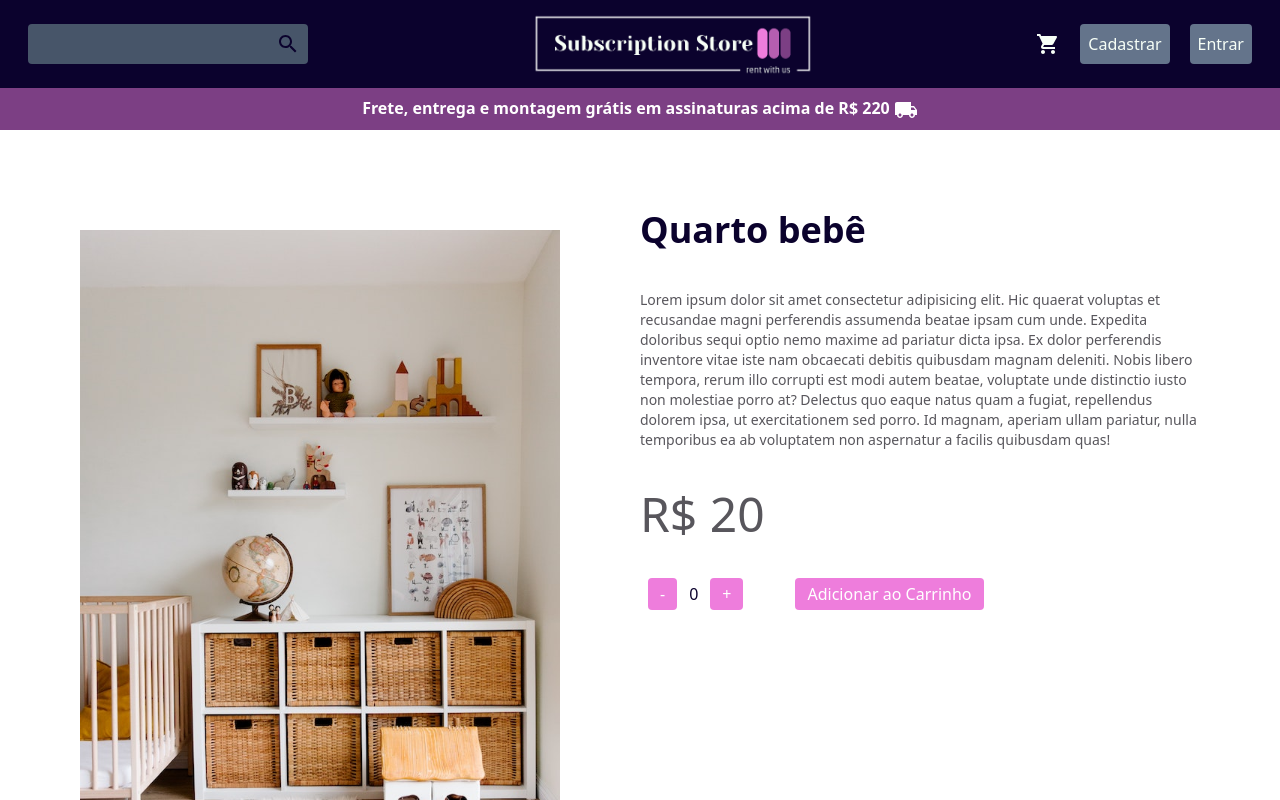
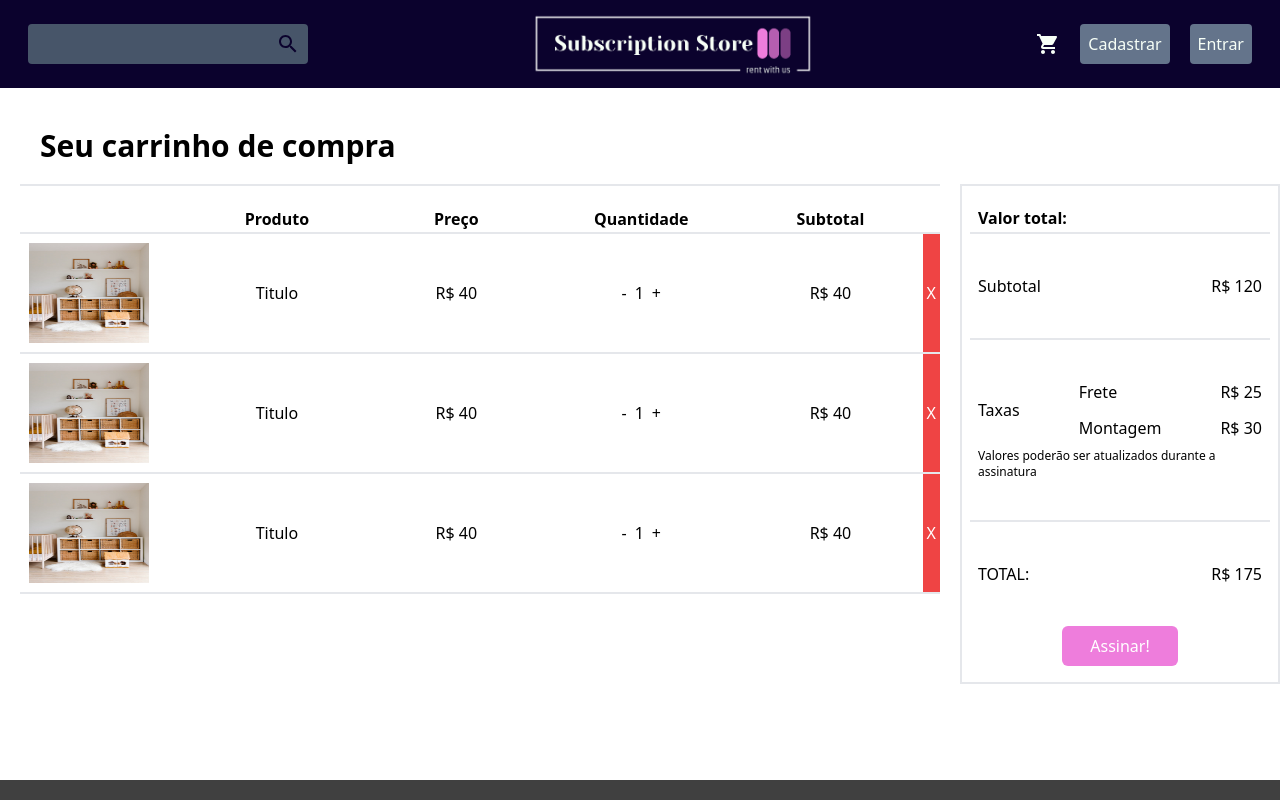
Before and after one commit to rsouzaf07/SubscriptionStore, a React (Vite) app in the folder client/: page / in a window 1280 px wide. Shown: the top 800 px of the page. Built offline with nearby package versions, Linux system fonts and the light colour scheme.

Commit message:
adding responsivity in the page of checkout

```diff
--- a/client/src/App.tsx
+++ b/client/src/App.tsx
@@ -13,7 +13,7 @@ function App() {
 
   return (
    <>
-    <Product/>
+    <Cart/>
    </>
   )
 }
--- a/client/src/Component/CheckOut.tsx
+++ b/client/src/Component/CheckOut.tsx
@@ -2,7 +2,7 @@ import React from 'react'
 
 export default function CheckOut() {
   return (
-    <section className='border-2 h-[500px]  w-[320px] my-[96px] '>
+    <section className='border-2 h-[500px] w-[320px] max-md:mx-auto my-[96px] '>
       <h2 className='mx-2 px-2 mt-5 font-bold pb-[2px] border-b-2'>Valor total:</h2>
       <div className='flex mx-2 px-2 py-10 justify-between border-b-2'>
         <p>Subtotal</p>
--- a/client/src/Component/ProductCart.tsx
+++ b/client/src/Component/ProductCart.tsx
@@ -2,16 +2,48 @@ import React from 'react'
 
 export default function ProductCart() {
   return (
-    <div className='w-9/12'>
+    <div className='md:w-9/12'>
       <h2 className='m-5 p-5 text-3xl font-bold pb-5 border-b-2'>Seu carrinho de compra</h2>
       <div className='m-5'>
         <table className='mb-20'>
-          <tr className='w-3/4 mb-10 border-b-2'>
+          <thead className='w-3/4 mb-10 border-b-2'>
             <th className='w-[250px]'></th>
             <th className='w-[250px]'>Produto</th>
             <th className='w-[250px]'>Preço</th>
             <th className='w-[250px]'>Quantidade</th>
-            <th className='w-[250px]'>Subtotal</th>
+            <th className='max-md:hidden md:w-[250px]'>Subtotal</th>
+          </thead>
+          <tbody className='text-center border-b-2'>
+            <td >
+              <img src='./src/assets/armario-bebe.jpg' className='w-[120px] h-[100px] m-2' />
+            </td>
+            <td>Titulo</td>
+            <td>R$ 40</td>
+            <td>
+              <p>
+                <span className='mx-2 cursor-pointer'>-</span>
+                  1
+                <span className='mx-2 cursor-pointer'>+</span>
+              </p>
+            </td>
+            <td className='max-md:hidden'>R$ 40</td>
+            <td className='px-1 bg-red-500 text-white hover:opacity-50'>X</td>
+          </tbody>
+          <tr className='text-center border-b-2'>
+            <td >
+              <img src='./src/assets/armario-bebe.jpg' className='w-[120px] h-[100px] m-2' />
+            </td>
+            <td>Titulo</td>
+            <td>R$ 40</td>
+            <td>
+              <p>
+                <span className='mx-2 cursor-pointer'>-</span>
+                  1
+                <span className='mx-2 cursor-pointer'>+</span>
+              </p>
+            </td>
+            <td className='max-md:hidden'>R$ 40</td>
+            <td className='px-1 bg-red-500 text-white hover:opacity-50'>X</td>
           </tr>
           <tr className='text-center border-b-2'>
             <td >
@@ -26,40 +58,8 @@ export default function ProductCart() {
                 <span className='mx-2 cursor-pointer'>+</span>
               </p>
             </td>
-            <td>R$ 40</td>
-            <td>X</td>
-          </tr>
-          <tr className='text-center border-b-2'>
-            <td >
-              <img src='./src/assets/armario-bebe.jpg' className='w-[120px] h-[100px] m-2' />
-            </td>
-            <td>Titulo</td>
-            <td>R$ 40</td>
-            <td>
-              <p>
-                <span className='mx-2 cursor-pointer'>-</span>
-                  1
-                <span className='mx-2 cursor-pointer'>+</span>
-              </p>
-            </td>
-            <td>R$ 40</td>
-            <td>X</td>
-          </tr>
-          <tr className='text-center border-b-2'>
-            <td >
-              <img src='./src/assets/armario-bebe.jpg' className='w-[120px] h-[100px] m-2' />
-            </td>
-            <td>Titulo</td>
-            <td>R$ 40</td>
-            <td>
-              <p>
-                <span className='mx-2 cursor-pointer'>-</span>
-                  1
-                <span className='mx-2 cursor-pointer'>+</span>
-              </p>
-            </td>
-            <td>R$ 40</td>
-            <td>X</td>
+            <td className='max-md:hidden'>R$ 40</td>
+            <td className='px-1 bg-red-500 text-white hover:opacity-50'>X</td>
           </tr>
         </table>
       </div>
--- a/client/src/pages/Cart.tsx
+++ b/client/src/pages/Cart.tsx
@@ -8,7 +8,7 @@ export default function Cart() {
   return (
     <div>
       <Navbar />
-      <div className='flex'>
+      <div className='md:flex'>
         <ProductCart />
         <CheckOut />
       </div>
```
